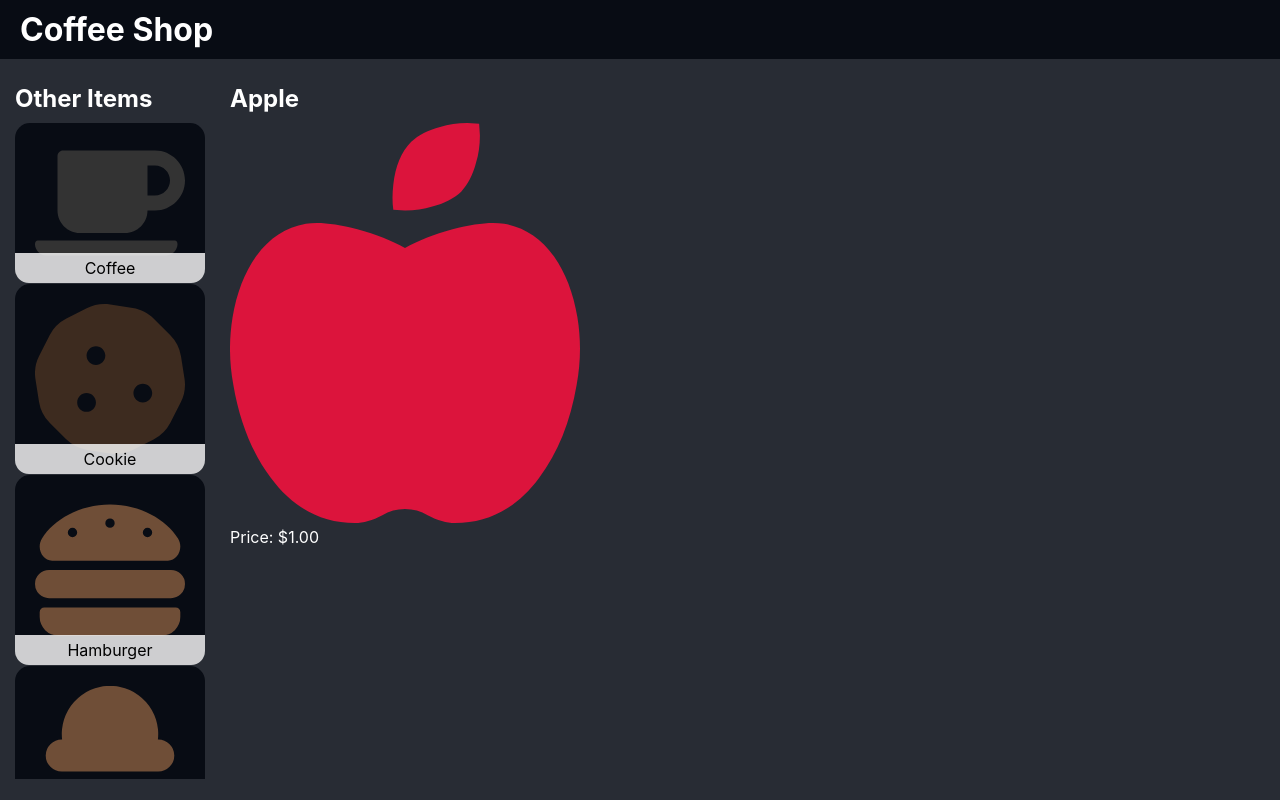
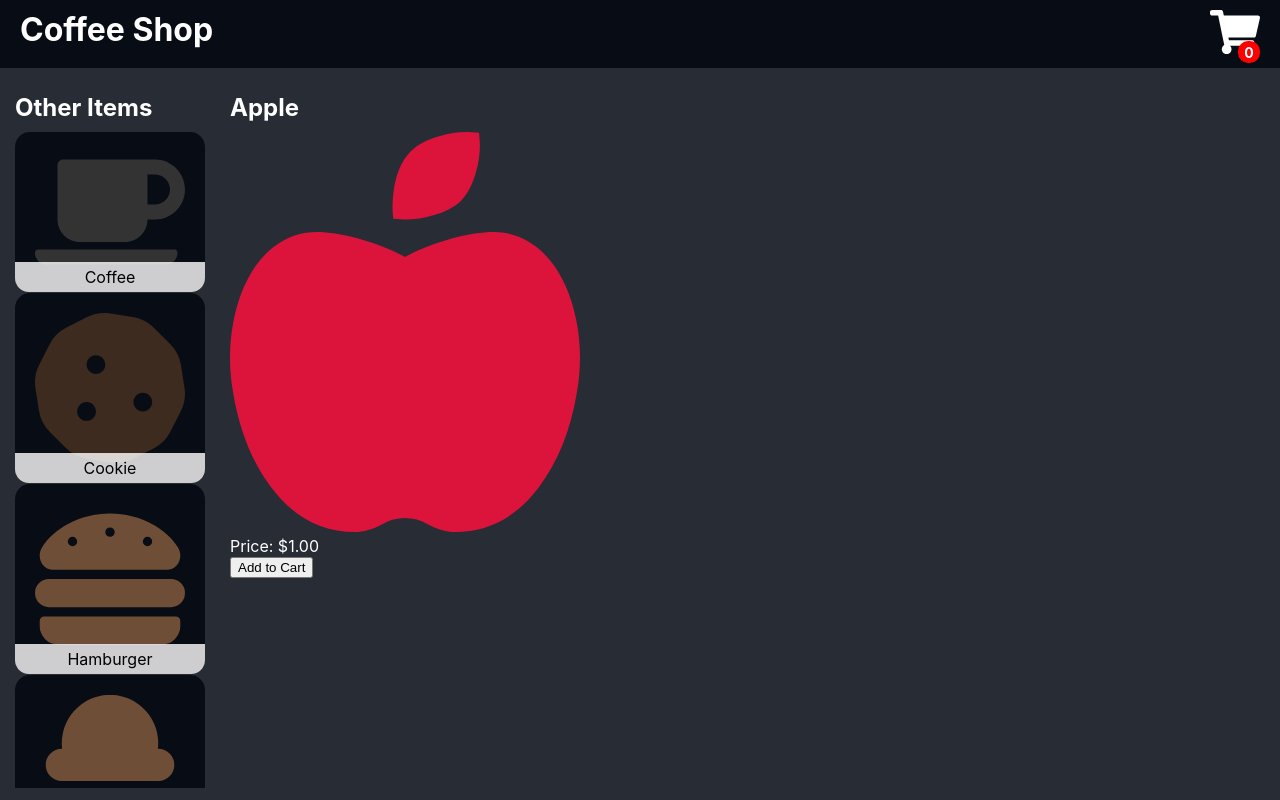
Before and after one commit to dewittkane/react-coffee-shop, a React (Create React App) app: page /details/apple in a window 1280 px wide. Built offline with nearby package versions, Linux system fonts and the light colour scheme.

Commit message:
Add Cart to Header

```diff
--- a/src/App.js
+++ b/src/App.js
@@ -3,19 +3,30 @@
   Routes,
   Route,
 } from 'react-router-dom';
+import { useCallback } from 'react';
 import './App.css';
 import Header from './components/Header';
 import Home from './components/Home';
 import NotFound from './components/NotFound';
 import Details from './components/Details';
 import { items } from './items';
+import { CartTypes, useCartReducer } from './reducers/cartReducer';
 
 function App() {
+  const [cart, dispatch] = useCartReducer();
+  const addToCart = useCallback(
+    (itemId) => dispatch({ type: CartTypes.ADD, itemId }),
+    [dispatch],
+  );
+
   return (
     <Router>
-      <Header />
+      <Header cart={cart} />
       <Routes>
-        <Route path="/details/:id" element={<Details items={items} />} />
+        <Route
+          path="/details/:id"
+          element={<Details addToCart={addToCart} items={items} />}
+        />
         <Route path="/" element={<Home items={items} />} />
         <Route path="*" element={<NotFound />} />
       </Routes>
--- a/src/components/Details.js
+++ b/src/components/Details.js
@@ -1,12 +1,12 @@
 import { useParams } from 'react-router-dom';
+import { memo } from 'react';
 import PropTypes from 'prop-types';
 import { itemImages } from '../items';
 import './Details.css';
 import NotFound from './NotFound';
 import Thumbnail from './Thumbnail';
 
-function Details({ items }) {
-  const { id } = useParams();
+const Details = memo(({ addToCart, id, items }) => {
   const detailItem = items.find((item) => item.id === id);
   const otherItems = items.filter((item) => item.id !== id);
 
@@ -36,15 +36,24 @@
               Price: $
               {detailItem.price.toFixed(2)}
             </div>
+            <div>
+              <button
+                type="button"
+                onClick={() => addToCart(detailItem.id)}
+              >
+                Add to Cart
+              </button>
+            </div>
           </>
         )
           : (<NotFound />)}
       </div>
     </div>
   );
-}
+});
 
-Details.propTypes = {
+const sharedProps = {
+  addToCart: PropTypes.func.isRequired,
   items: PropTypes.arrayOf(PropTypes.shape({
     id: PropTypes.string.isRequired,
     imageId: PropTypes.string.isRequired,
@@ -53,4 +62,22 @@
   })).isRequired,
 };
 
-export default Details;
+Details.propTypes = {
+  ...sharedProps,
+  id: PropTypes.string.isRequired,
+};
+
+function DetailsOuter({ addToCart, items }) {
+  const { id } = useParams();
+  return (
+    <Details
+      addToCart={addToCart}
+      id={id}
+      items={items}
+    />
+  );
+}
+
+DetailsOuter.propTypes = sharedProps;
+
+export default DetailsOuter;
--- a/src/components/Header.css
+++ b/src/components/Header.css
@@ -1,10 +1,12 @@
 header {
+    display: flex;
     padding: 10px 20px;
     margin-bottom: 10px;
     background-color: var(--dark-bg);
 }
 
 header h1 {
+    flex: 1 1 auto;
     padding: 0;
     margin: 0;
 }
@@ -13,3 +15,24 @@
     color: #FFF;
     text-decoration: none;
 }
+
+header .cart {
+    flex: 0 0 50px;
+    display: inline-block;
+    position: relative;
+}
+
+header .cart .badge {
+    min-width: 16px;
+    height: 16px;
+    padding: 3px;
+    border-radius: 10px;
+    font-size: 14px;
+    background-color: #FF0000;
+    color: #fff;
+    font-weight: bold;
+    position: absolute;
+    bottom: -5px;
+    right: 0;
+    text-align: center;
+}
--- a/src/components/Header.js
+++ b/src/components/Header.js
@@ -1,12 +1,29 @@
 import { Link } from 'react-router-dom';
+import PropTypes from 'prop-types';
+import CartIcon from '../images/cart.svg';
 import './Header.css';
 
-function Header() {
+function Header({ cart }) {
+  const cartQuantity = cart.reduce((acc, item) => acc + item.quantity, 0);
   return (
     <header>
       <h1><Link to="/">Coffee Shop</Link></h1>
+      <a
+        className="cart"
+        href="#todo"
+      >
+        <img src={CartIcon} alt="Cart" />
+        <div className="badge">{cartQuantity}</div>
+      </a>
     </header>
   );
 }
 
+Header.propTypes = {
+  cart: PropTypes.arrayOf(PropTypes.shape({
+    id: PropTypes.string.isRequired,
+    quantity: PropTypes.number.isRequired,
+  })).isRequired,
+};
+
 export default Header;
--- /dev/null
+++ b/src/reducers/cartReducer.js
@@ -0,0 +1,31 @@
+import { useReducer } from 'react';
+
+const initialCart = [];
+
+export const CartTypes = {
+  ADD: 'ADD',
+};
+
+const findItem = (cart, itemId) => cart.find((item) => item.id === itemId);
+
+const cartReducer = (state, action) => {
+  switch (action.type) {
+    case CartTypes.ADD:
+      if (findItem(state, action.itemId)) {
+        return state.map((item) => {
+          if (item.id === action.itemId) {
+            return { ...item, quantity: item.quantity + 1 };
+          }
+          return item;
+        });
+      }
+
+      return [
+        ...state,
+        { id: action.itemId, quantity: 1 },
+      ];
+    default: throw new Error(`invalid action type ${action.type}`);
+  }
+};
+
+export const useCartReducer = () => useReducer(cartReducer, initialCart);
```
Also changed, not shown: src/images/cart.svg (added).
